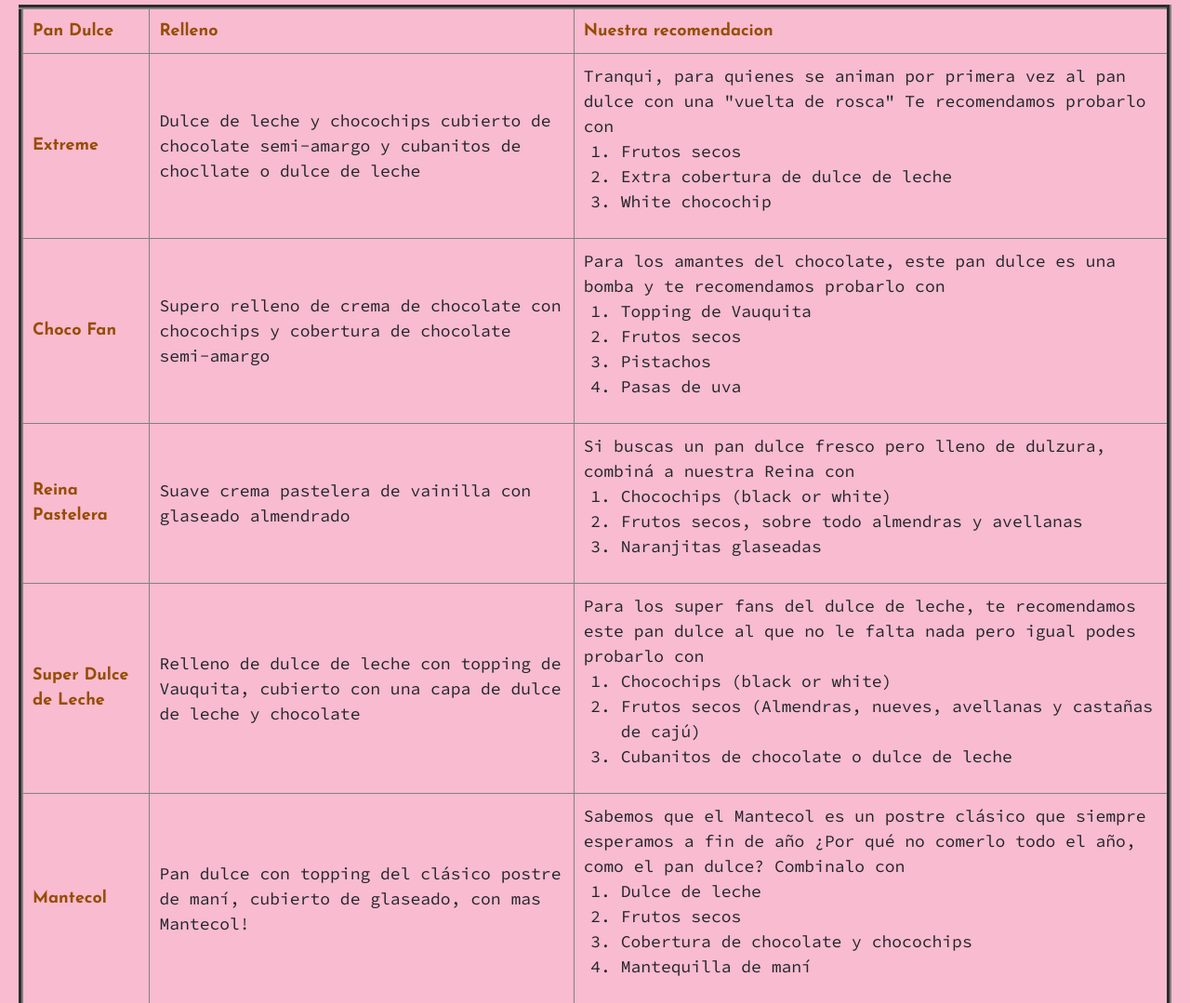
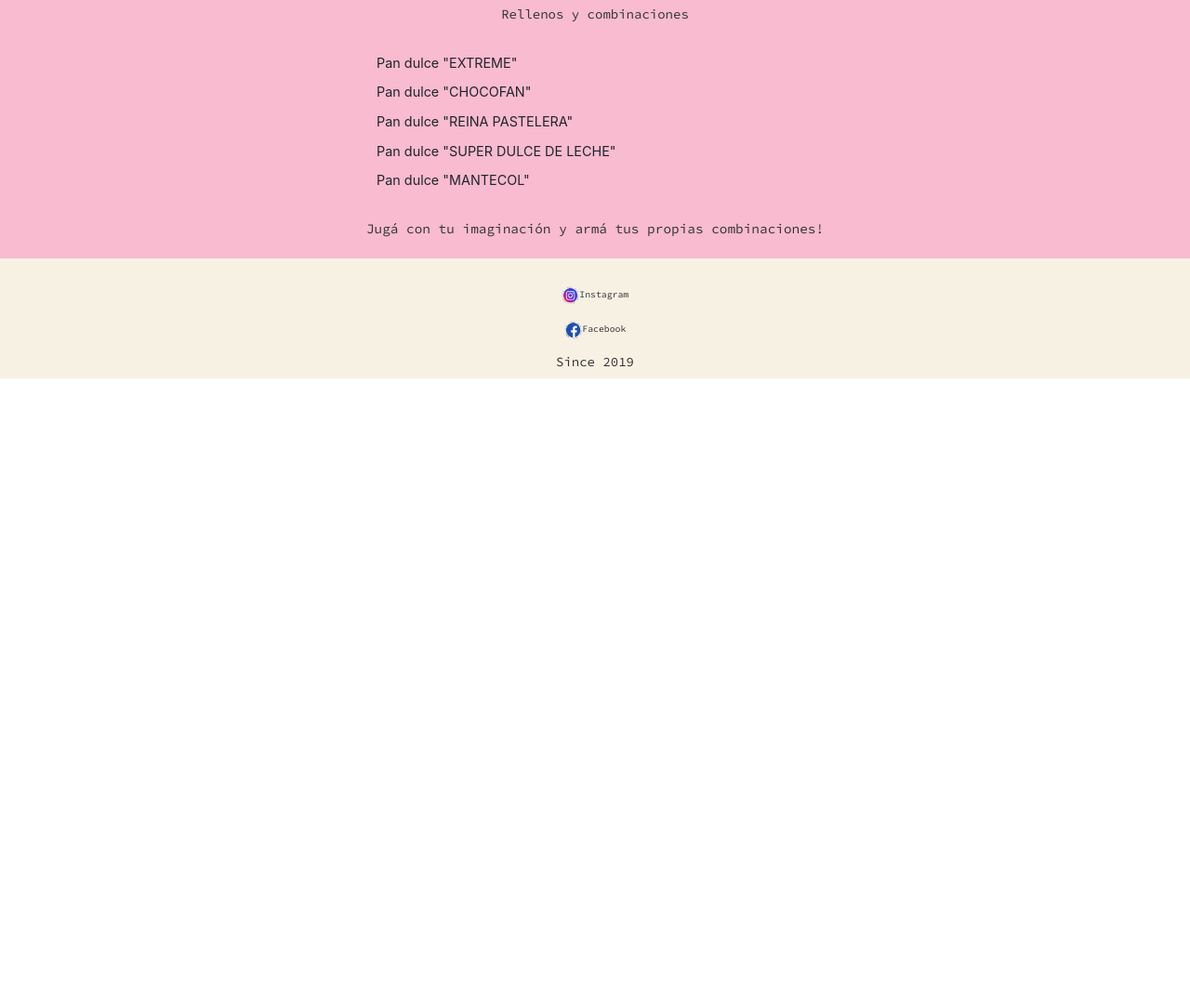
Before and after one commit to aribul/aribulpandulceria, a plain HTML site: page nuestros-productos.html in a window 1280 px wide. Shown: the part 879-1958 px from the top of the page at 93% size. After the commit the page ends 1286 px from the top, so only its background shows below. Drawn offline with nearby package versions, Linux system fonts and the light colour scheme.

Commit message:
cambio tabla por lista desplegable

```diff
--- a/nuestros-productos.html
+++ b/nuestros-productos.html
@@ -82,65 +82,69 @@
 
         <article class="container-fluid">
             <h3  class="text-center">Nuestros productos y recomendaciones</h3>
-            <table border="5" cellpadding="10" cellspacing="3">
-                <tr>
-                    <th>Pan Dulce</th>
-                    <th>Relleno</th>
-                    <th>Nuestra recomendacion</th>
-                </tr>
-                <tr>
-                    <th>Extreme</th>
-                    <td>Dulce de leche y chocochips cubierto de chocolate semi-amargo y cubanitos de chocllate o dulce de
-                        leche</td>
-                    <td class="tabla">Tranqui, para quienes se animan por primera vez al pan dulce con una "vuelta de rosca"
+
+            <!--Lista de productos-->
+
+            <p>Rellenos y combinaciones</p>
+
+            <ul class="sabor">
+            <li>Pan dulce "EXTREME"
+                <ul>
+                <li class="relleno-combinación">Dulce de leche y chocochips cubierto de chocolate semi-amargo y cubanitos de chocllate o dulce de
+                leche</li>
+                <li class="relleno-combinación">Tranqui, para quienes se animan por primera vez al pan dulce con una "vuelta de rosca"
                 Te recomendamos probarlo con
                 <ol class="tabla tabla__lista">
                     <li class="tabla tabla__lista tabla__lista-elemento">Frutos secos</li>
                     <li class="tabla tabla__lista tabla__lista-elemento">Extra cobertura de dulce de leche</li>
-                            <li class="tabla tabla__lista tabla__lista-elemento">White chocochip</li>
+                    <li class="tabla tabla__lista tabla__lista-elemento">White chocochips</li>
                 </ol>
-                    </td>
-                </tr>
-                <tr>
-                    <th>Choco Fan</th>
-                    <td>Supero relleno de crema de chocolate con chocochips y cobertura de chocolate semi-amargo</td>
-                    <td class="tabla">Para los amantes del chocolate, este pan dulce es una bomba y te recomendamos probarlo con
+                </li>
+            </ul>
+            <li>Pan dulce "CHOCOFAN"
+                <ul>
+                <li>Supero relleno de crema de chocolate con chocochips y cobertura de chocolate semi-amargo</li>
+                <li>Para los amantes del chocolate, este pan dulce es una bomba y te recomendamos probarlo con
                     <ol class="tabla tabla__lista">
                     <li class="tabla tabla__lista tabla__lista-elemento">Topping de Vauquita</li>
                     <li class="tabla tabla__lista tabla__lista-elemento">Frutos secos</li>
                     <li class="tabla tabla__lista tabla__lista-elemento">Pistachos</li>
                     <li class="tabla tabla__lista tabla__lista-elemento">Pasas de uva</li>
                     </ol>
-                    </td>
-                </tr>
-                <tr>
-                    <th>Reina Pastelera</th>
-                    <td>Suave crema pastelera de vainilla con glaseado almendrado</td>
-                    <td class="tabla"> Si buscas un pan dulce fresco pero lleno de dulzura, combiná a nuestra Reina con
+                </li>
+                </li>
+                </ul>
+            </li>
+            <li>Pan dulce "REINA PASTELERA"
+                <ul>
+                <li>Suave crema pastelera de vainilla con glaseado almendrado</li>
+                <li>Si buscas un pan dulce fresco pero lleno de dulzura, combiná a nuestra Reina con
                     <ol class="tabla tabla__lista">
                     <li class="tabla tabla__lista tabla__lista-elemento">Chocochips (black or white)</li>
                     <li class="tabla tabla__lista tabla__lista-elemento">Frutos secos, sobre todo almendras y avellanas </li>
                     <li class="tabla tabla__lista tabla__lista-elemento">Naranjitas glaseadas</li>
                     </ol>
-                    </td>
-                </tr>
-                <tr>
-                    <th>Super Dulce de Leche</th>
-                    <td>Relleno de dulce de leche con topping de Vauquita, cubierto con una capa de dulce de leche y
-                        chocolate</td>
-                    <td class="tabla">Para los super fans del dulce de leche, te recomendamos este pan dulce al que no le falta nada pero
+                </li>
+                </ul>
+            </li>
+            <li>Pan dulce "SUPER DULCE DE LECHE"
+                <ul>
+                <li>Relleno de dulce de leche con topping de Vauquita, cubierto con una capa de dulce de leche y chocolate</li>
+                <li>Para los super fans del dulce de leche, te recomendamos este pan dulce al que no le falta nada pero
                 igual podes probarlo con
                 <ol class="tabla tabla__lista">
                     <li class="tabla tabla__lista tabla__lista-elemento">Chocochips (black or white)</li>
                     <li class="tabla tabla__lista tabla__lista-elemento">Frutos secos (Almendras, nueves, avellanas y castañas de cajú) </li>
                     <li class="tabla tabla__lista tabla__lista-elemento">Cubanitos de chocolate o dulce de leche</li>
                     </ol>
-                    </td>
-                </tr>
-                <tr>
-                    <th>Mantecol</th>
-                    <td>Pan dulce con topping del clásico postre de maní, cubierto de glaseado, con mas Mantecol!</td>
-                    <td class="tabla">Sabemos que el Mantecol es un postre clásico que siempre esperamos a fin de año ¿Por qué no comerlo
+                </li>
+                </ul>
+            </li>
+
+            <li>Pan dulce "MANTECOL"
+                <ul>
+                <li>Pan dulce con topping del clásico postre de maní, cubierto de glaseado, con mas Mantecol!</li>
+                <li>Sabemos que el Mantecol es un postre clásico que siempre esperamos a fin de año ¿Por qué no comerlo
                 todo el año, como el pan dulce?
                 Combinalo con
                     <ol class="tabla tabla__lista">
@@ -149,9 +153,14 @@
                     <li class="tabla tabla__lista tabla__lista-elemento">Cobertura de chocolate y chocochips</li>
                     <li class="tabla tabla__lista tabla__lista-elemento">Mantequilla de maní</li>
                     </ol>
-                    </td>
-                </tr>
-            </table>
+                </li>
+                </ul>
+            </li>
+            </ul>
+
+            <!--Lista de productos-->
+
+
             <p class="pieDeTabla">Jugá con tu imaginación y armá tus propias combinaciones!</p>
         </article>
     </section>
--- a/scss/style.scss
+++ b/scss/style.scss
@@ -90,64 +90,39 @@ footer {
 p {
     color: $negro;
     font-family: "Source Code Pro", monospace;
-    font-size: 10px;
+    font-size: 0.9em;
     text-align: left;
         var {
         font-weight: bolder;
         }
 }
 
-tr {
-    th {
-    font-family: "Josefin Sans", sans-serif;
-    font-size: 18px;
-    color: #964d00;
-}
-    td {
-    font-family: "Source Code Pro", monospace;
-    font-size: 18px;
+/*PRODUCTOS*/
 
-        td.tabla .tabla__lista .tabla__lista-elemento{
-        list-style-image:
-        url(images/pandulce1.ico) ;
-        }
+ul, ol{
+    list-style: none;
+  }
 
-    }
+.sabor{
+    padding:10px;
+    font-size: 0.9em;
+    max-width: 500px;
 }
 
-fieldset {
-    border: 0px;
-    padding-top: 30px;
+.sabor > li{
+    padding:5px;
 }
 
-form {
-    color: $negro;
-    font-family: "Source Code Pro", monospace;
-    font-size: 12px;
-    display: inline-block;
+.sabor li > ul{
+    display:none;
+    position:relative;
+    }
+
+.sabor li:hover > ul{
+    display:block;
 }
 
-@mixin forma ($margenform, $bordeform, $anchoform, $altoform){
-
-    margin: $margenform;
-    border: $bordeform;
-    width: $anchoform;
-    height: $altoform;
-}
-input  {
-    @include  forma ($margenform, $bordeform, $anchoform, $altoform);
-    border-radius: 50px;
-}
-
-select{
-    @include  forma ($margenform, $bordeform, $anchoform, $altoform);
-}
-
-textarea {
-    @include  forma ($margenform, $bordeform, $anchoform, $altoform);
-    border-radius: 10px;
-}
-
+/*NAV*/
 .menu-nav {
     background-color: #fcf0d6;
     border: none;
@@ -167,6 +142,7 @@ a.menu-item.nav-item.nav-link {
     font-size: 12px;
 }
 
+/*INDEX*/
 .articulo-principal {
     padding: 10px;
     grid-area: articleIndex;
@@ -210,6 +186,7 @@ a.menu-item.nav-item.nav-link {
     width: 2em;
 }
 
+/*CONTACTO*/
 .div-contactanos {
     margin-top: 10px;
     margin-bottom: 25px;
@@ -229,11 +206,57 @@ a.menu-item.nav-item.nav-link {
     }
 }
 
-
-
 .redesDeContacto:hover{
     background-color: pink;
     color: white ;
+}
+
+/*FORM CONTACTO*/
+
+fieldset {
+    border: 0px;
+    padding-top: 30px;
+}
+
+form {
+    color: $negro;
+    font-family: "Source Code Pro", monospace;
+    font-size: 12px;
+    display: inline-block;
+}
+
+@mixin forma ($margenform, $bordeform, $anchoform, $altoform){
+
+    margin: $margenform;
+    border: $bordeform;
+    width: $anchoform;
+    height: $altoform;
+}
+input  {
+    @include  forma ($margenform, $bordeform, $anchoform, $altoform);
+    border-radius: 50px;
+}
+
+select{
+    @include  forma ($margenform, $bordeform, $anchoform, $altoform);
+}
+
+textarea {
+    @include  forma ($margenform, $bordeform, $anchoform, $altoform);
+    border-radius: 10px;
+}
+
+.divForm {
+    display: flex;
+    flex-direction: column;
+    flex-wrap: nowrap;
+    align-items: center;
+    justify-content: center;
+}
+
+.inputEnviar {
+    font-family: "Josefin Sans", sans-serif;
+    background-color: pink;
 }
 
 .div__logo{
@@ -250,7 +273,7 @@ a.menu-item.nav-item.nav-link {
 .pieDeTabla {
     color: #323232;
     font-family: "Source Code Pro", monospace;
-    font-size: 20px;
+    font-size: 0.9em;
     text-align: center;
 }
 
@@ -276,21 +299,6 @@ a.menu-item.nav-item.nav-link {
         .nuestraHistoria {
             @extend .pedidos
         }
-}
-
-
-
-.divForm {
-    display: flex;
-    flex-direction: column;
-    flex-wrap: nowrap;
-    align-items: center;
-    justify-content: center;
-}
-
-.inputEnviar {
-    font-family: "Josefin Sans", sans-serif;
-    background-color: pink;
 }
 
 .div-tarjetas{
@@ -461,6 +469,9 @@ a.menu-item.nav-item.nav-link {
         max-width: 50%;
     }
 
+    .sabor{
+        width: 500px;
+    }
 }
 
 @media only screen and (min-width: 1200px) {
```
Also changed, not shown: css/style.css. Lines whose indentation alone changed are shown as unchanged.
